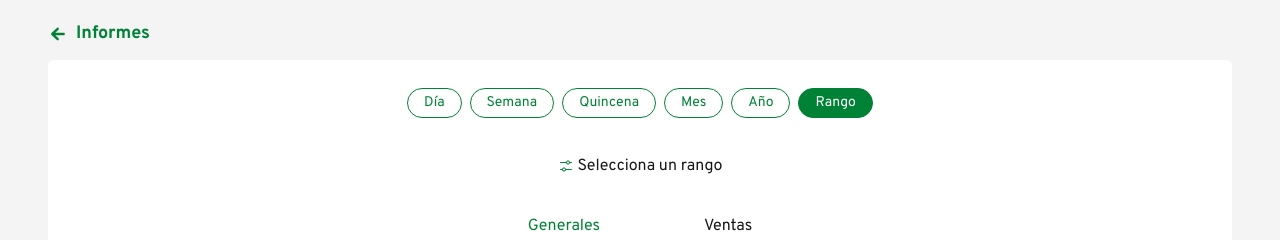
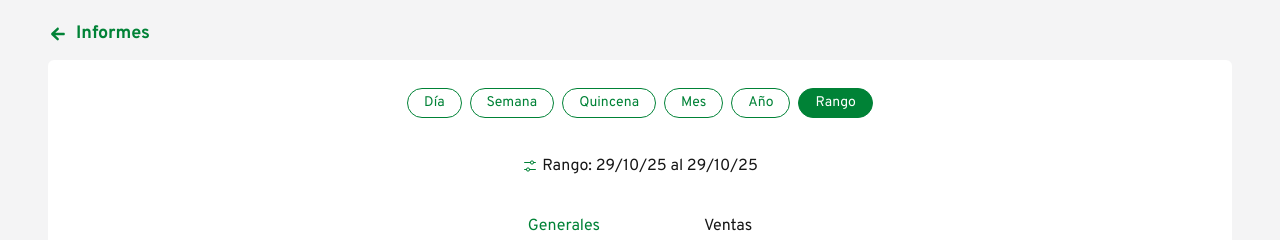
Before and after one commit to carlosed7641/beauty-booking, a Next.js app: page /admin/reports in a window 1280 px wide. Both pictures are taken after a click on the item "Rango". Shown: the top 240 px of the page. Built offline with nearby package versions, Linux system fonts and the light colour scheme.

Commit message:
done reports custom filter

```diff
--- a/app/(beauty)/components/booking-service/BookingServiceModal.tsx
+++ b/app/(beauty)/components/booking-service/BookingServiceModal.tsx
@@ -1,11 +1,12 @@
 'use client'
 
 import { useEffect, useState } from 'react'
+import { IoMdArrowRoundBack } from 'react-icons/io'
 import { SelectProfessional, SelectDate, SelectHour, BookingButton, Confirm } from '..'
 import { Modal, ModalHeader } from '@/components/ui/modal'
 import { useModal, useService } from '@/store'
+import { formatNumber } from '@/helpers'
 import { SERVICE_INITIAL_STATE } from '@/util/const'
-import { IoMdArrowRoundBack } from 'react-icons/io'
 
 interface Props {
     step: number
@@ -65,7 +66,7 @@ export const BookingServiceModal = ({
                                 !isAdmin &&
                                 <div className="flex gap-1">
                                     Desde
-                                    <p className="text-green-700 font-bold">${serviceState.selectedService?.price}</p>
+                                    <p className="text-green-700 font-bold">${formatNumber(serviceState.selectedService?.price.toString()!)}</p>
                                 </div>
                             }
                         </div>
--- a/app/(beauty)/components/next-reservations/NextReservations.tsx
+++ b/app/(beauty)/components/next-reservations/NextReservations.tsx
@@ -5,6 +5,7 @@ import { IoCloseCircleOutline } from 'react-icons/io5'
 import { Title } from '@/components'
 import { ServiceIcon, ReservationOptions } from '..'
 import { useReservationOptions } from '@/hooks'
+import { format12, formatDate } from '@/helpers'
 
 const currentReservations: EventDate[] = [
     {
@@ -67,11 +68,11 @@ export const NextReservations = () => {
                                     </div>
                                     <div className="flex items-center gap-1">
                                         <span className="text-green-700">Fecha:</span>
-                                        <p>{r.start?.toDateString()}</p>
+                                        <p>{formatDate({date: r.start, weekday: 'short', month: 'short'})}</p>
                                     </div>
                                     <div className="flex items-center gap-1">
                                         <span className="text-green-700">Hora:</span>
-                                        <p>{r.start.getHours()}:{r.start.getMinutes()}</p>
+                                        <p>{format12(r.start)}</p>
                                     </div>
                                 </div>
                                 <div className="flex flex-col flex-1 items-end ml-4 gap-5">
--- /dev/null
+++ b/app/admin/(admin)/components/date-range-modal/DateRangeModal.tsx
@@ -0,0 +1,65 @@
+import { useModal } from '@/store'
+import { Modal, ModalHeader } from '@/components'
+import { formatInputDate, isLessOrEqualThan } from '@/helpers'
+
+interface Props {
+    customRange: Date[]
+    setCustomRange: React.Dispatch<React.SetStateAction<Date[]>>
+    setDateRange: React.Dispatch<React.SetStateAction<Date[]>>
+    limitDate: Date
+}
+
+export const DateRangeModal = ({
+    customRange,
+    setCustomRange,
+    setDateRange,
+    limitDate
+}: Props) => {
+
+    const { setOpenModal } = useModal()
+
+    const handleCustomRangeChange = (e: React.ChangeEvent<HTMLInputElement>) => {
+        const { value, name } = e.target
+
+        const [year, month, day] = value.split("-").map(Number)
+        const date = new Date(year, month - 1, day)
+
+        if (isLessOrEqualThan(date, limitDate)) return
+
+        const [start, end] = customRange
+
+        const isInitial = name === 'initialDate'
+
+        const isInvalid =
+            (isInitial && date > end) ||
+            (!isInitial && date < start)
+
+        if (isInvalid) return
+
+        setCustomRange(prev => isInitial ? [date, prev[1]] : [prev[0], date])
+    }
+
+    const handleSubmit = () => {
+        setDateRange(customRange)
+        setOpenModal(null)
+    }
+
+    return (
+        <Modal className="overflow-hidden! md:w-[600px]!">
+            <ModalHeader>
+                <h1 className="text-green-700 text-lg">Selecciona un rango de fechas</h1>
+            </ModalHeader>
+            <div className="flex flex-col gap-3">
+                <label className="flex flex-col gap-1">
+                    <span className="text-green-700">Fecha inicial</span>
+                    <input name="initialDate" type="date" value={formatInputDate(customRange[0])} onChange={handleCustomRangeChange} className="border border-green-700 px-2 rounded-md focus:outline-0" />
+                </label>
+                <label className="flex flex-col gap-1">
+                    <span className="text-green-700">Fecha final</span>
+                    <input name="finalDate" type="date" value={formatInputDate(customRange[1])} onChange={handleCustomRangeChange} className="border border-green-700 px-2 rounded-md focus:outline-0" />
+                </label>
+                <button className="btn-primary rounded-md" onClick={handleSubmit}>Confirmar</button>
+            </div>
+        </Modal>
+    )
+}
--- a/app/admin/(admin)/components/date-switcher/DateSwitcher.tsx
+++ b/app/admin/(admin)/components/date-switcher/DateSwitcher.tsx
@@ -1,6 +1,7 @@
 import { useCallback, useMemo } from 'react'
 import { IoIosArrowBack, IoIosArrowForward } from 'react-icons/io'
 import { VscSettings } from 'react-icons/vsc'
+import clsx from 'clsx'
 import { useModal } from '@/store'
 import { formatDate, isGreaterOrEqualThanToday, isLessOrEqualThan } from '@/helpers'
 import { MONTHS_OF_YEAR } from '@/util/const'
@@ -80,9 +81,10 @@ export const DateSwitcher = ({
 
         switch (activeOption.id) {
             case 'day':
-                return formatDate({ date: start, weekday: true }).toLowerCase()
+                return formatDate({ date: start, weekday: 'long' }).toLowerCase()
             case 'week':
             case 'fortnight':
+            case 'range':
                 return `${formatDate({ date: start, month: '2-digit', year: '2-digit' })} al ${formatDate({ date: end, month: '2-digit', year: '2-digit' })}`
             case 'month':
                 return `${MONTHS_OF_YEAR[start.getMonth()]} ${start.getFullYear()}`
@@ -96,27 +98,28 @@ export const DateSwitcher = ({
     const label = useMemo(() => getLabelByOption(), [getLabelByOption])
     const canGoForward = useMemo(() => !isGreaterOrEqualThanToday(dateRange[1]), [dateRange])
     const canGoBack = useMemo(() => !isLessOrEqualThan(dateRange[0], foundationDate), [dateRange])
+    const isRange = activeOption.id === 'range'
 
     return (
         <div className="flex items-center gap-3 justify-center py-3">
             {
-                activeOption.id !== 'range' &&
+                !isRange &&
                 <button disabled={!canGoBack} onClick={() => handleChangeDate(-1)} className="text-2xl text-green-700 cursor-pointer disabled:pointer-events-none disabled:opacity-50">
                     <IoIosArrowBack />
                 </button>
             }
-            <span className="flex-1 md:max-w-[400px] text-center">
-                {
-                    activeOption.id === 'range' ?
-                    <div onClick={()=> setOpenModal('DateRange')} className="flex items-center gap-1 justify-center cursor-pointer">
-                        <VscSettings className="text-green-700" />
-                        Selecciona un rango
-                    </div>
-                    : <>{activeOption.label}: {label}</>
-                }
-            </span>
+            <button className={
+                clsx(
+                    "flex-1 md:max-w-[400px] flex justify-center items-center gap-1" ,
+                    { "cursor-pointer": isRange }
+                )
+            }
+            onClick={()=> isRange && setOpenModal("DateRange")}>
+                {isRange && <VscSettings className="text-green-700" />}
+                <span>{activeOption.label}: {label}</span>
+            </button>
             {
-                activeOption.id !== 'range' &&
+                !isRange &&
                 <button disabled={!canGoForward} onClick={() => handleChangeDate(1)} className="text-2xl text-green-700 cursor-pointer disabled:pointer-events-none disabled:opacity-50">
                     <IoIosArrowForward />
                 </button>
--- a/app/admin/(admin)/components/event-summary/EventSummaryInfo.tsx
+++ b/app/admin/(admin)/components/event-summary/EventSummaryInfo.tsx
@@ -10,7 +10,7 @@ export const EventSummaryInfo = () => {
 
     return (
         <>
-            <span>{formatDate({ date: selectedEvent?.start!, weekday: true})}</span>
+            <span>{formatDate({ date: selectedEvent?.start!, weekday: 'long'})}</span>
             <div className="flex gap-1">
                 <span>{format12(selectedEvent?.start!)}</span>
                 <span>-</span>
--- a/app/admin/(admin)/components/index.ts
+++ b/app/admin/(admin)/components/index.ts
@@ -4,6 +4,7 @@ export * from './customer-form-modal/CustomerFormModal'
 export * from './customer-info-modal/CustomerInfoModal'
 export * from './customer-list/CustomerList'
 export * from './customer-search/CustomerSearch'
+export * from './date-range-modal/DateRangeModal'
 export * from './date-switcher/DateSwitcher'
 export * from './event-history/EventHistory'
 export * from './event-list/EventList'
--- a/app/admin/(admin)/reports/Reports.tsx
+++ b/app/admin/(admin)/reports/Reports.tsx
@@ -4,10 +4,10 @@ import Link from 'next/link'
 import { useEffect, useState } from 'react'
 import { IoMdArrowRoundBack } from 'react-icons/io'
 import { useModal } from '@/store'
-import { Modal, ModalHeader, OptionsSelector, SimpleTabs } from '@/components'
-import { DateSwitcher, GeneralReportsPanel, SalesReportsPanel, SelectProfessional } from '../components'
+import { OptionsSelector, SimpleTabs } from '@/components'
+import { DateRangeModal, DateSwitcher, GeneralReportsPanel, SalesReportsPanel, SelectProfessional } from '../components'
+import { formatInputDate } from '@/helpers'
 import { DEFAULT_PROFESSIONAL, DEFAULT_REPORT_DATA_SUMMARY } from '@/util/const'
-import { formatInputDate, isLessOrEqualThan } from '@/helpers'
 
 const timeOptions: TimeOptionItem[] = [
     { id: 'day', label: 'Día' },
@@ -34,7 +34,7 @@ export const Reports = ({ foundationDate, events, professionals }: Props) => {
     const [selectedProfessional, setSelectedProfessional] = useState<ProfessionalData>(DEFAULT_PROFESSIONAL)
     const [dataSummary, setDataSummary] = useState<ReportDataSummary>({ ...DEFAULT_REPORT_DATA_SUMMARY })
     const [isLoadingData, setIsLoadingData] = useState(true)
-    const [customRange, setCustomRange] = useState([todayFormatDate, todayFormatDate])
+    const [customRange, setCustomRange] = useState(dateRange)
     const { openModal } = useModal()
 
     const getDateRange = (optionId: TimeOption) => {
@@ -86,8 +86,8 @@ export const Reports = ({ foundationDate, events, professionals }: Props) => {
     }
 
     useEffect(() => {
-        if (activeOptionDate.id === 'range') return
-        setDateRange(getDateRange(activeOptionDate.id))
+        if (activeOptionDate.id === 'range') setCustomRange(dateRange)
+        else setDateRange(getDateRange(activeOptionDate.id))
     }, [activeOptionDate])
 
     useEffect(() => {
@@ -195,24 +195,14 @@ export const Reports = ({ foundationDate, events, professionals }: Props) => {
             setIsLoadingData(false)
         }, 1300) //TODO: Remove this
 
-    }, [dateRange, selectedProfessional])
+    }, [dateRange, activeOptionDate, selectedProfessional])
 
-    const handleCustomRangeChange = (e: React.ChangeEvent<HTMLInputElement>) => {
-        const { value, name } = e.target
-        const [year, month, day] = value.split("-").map(Number)
-        const date = new Date(year, month - 1, day)
+    useEffect(() => {
+        if (!openModal) {
+            setCustomRange(dateRange)
+        }
+    }, [openModal])
 
-        const isLimitExceeded = isLessOrEqualThan(date, foundationDate)
-
-        if (isLimitExceeded) return
-
-        const formatDate = formatInputDate(date)
-
-        setCustomRange(prev => (
-            name === 'initialDate' ? [formatDate, ...prev[1]]
-            : [...prev[0], formatDate]
-        ))
-    }
 
     return (
         <>
@@ -265,24 +255,13 @@ export const Reports = ({ foundationDate, events, professionals }: Props) => {
                     }
                 </div>
             </div>
-            {
-                openModal === 'DateRange' &&
-                <Modal className="overflow-hidden! md:w-[600px]!">
-                    <ModalHeader>
-                        <h1 className="text-green-700 text-lg">Selecciona un rango de fechas</h1>
-                    </ModalHeader>
-                    <div className="flex flex-col gap-3">
-                        <label className="flex flex-col gap-1">
-                            <span className="text-green-700">Fecha inicial</span>
-                            <input name="initialDate" type="date" value={customRange[0]} onChange={handleCustomRangeChange} className="border border-green-700 px-2 rounded-md focus:outline-0" />
-                        </label>
-                        <label className="flex flex-col gap-1">
-                            <span className="text-green-700">Fecha final</span>
-                            <input name="finalDate" type="date" value={customRange[1]} onChange={handleCustomRangeChange} className="border border-green-700 px-2 rounded-md focus:outline-0" />
-                        </label>
-                        <button className="btn-primary rounded-md">Confirmar</button>
-                    </div>
-                </Modal>
+            {openModal === 'DateRange' &&
+                <DateRangeModal
+                    customRange={customRange}
+                    setCustomRange={setCustomRange}
+                    setDateRange={setDateRange}
+                    limitDate={foundationDate}
+                />
             }
         </>
     )
```
Also changed, not shown: app/helpers/format-date.ts (+4 -4 lines).
